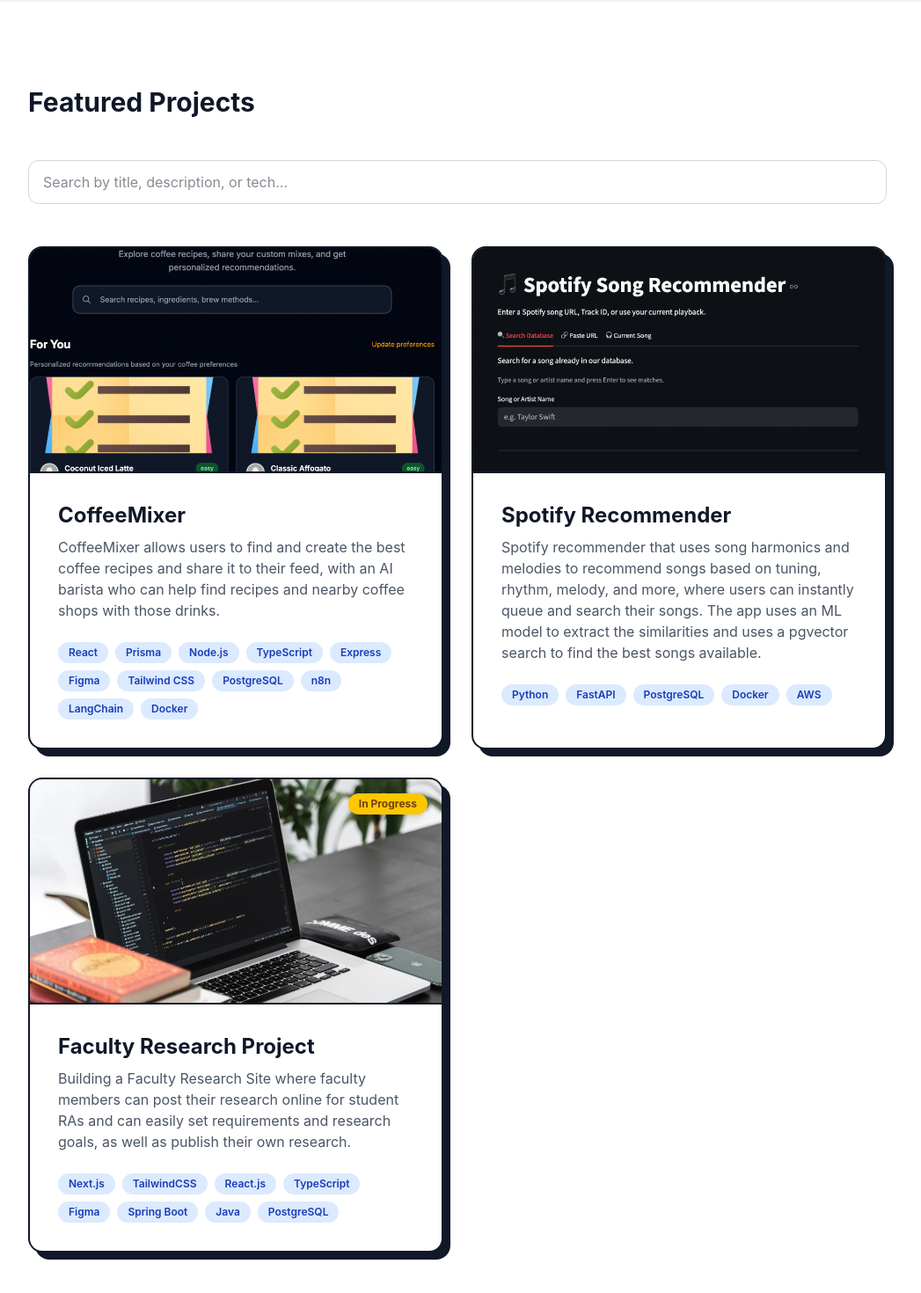
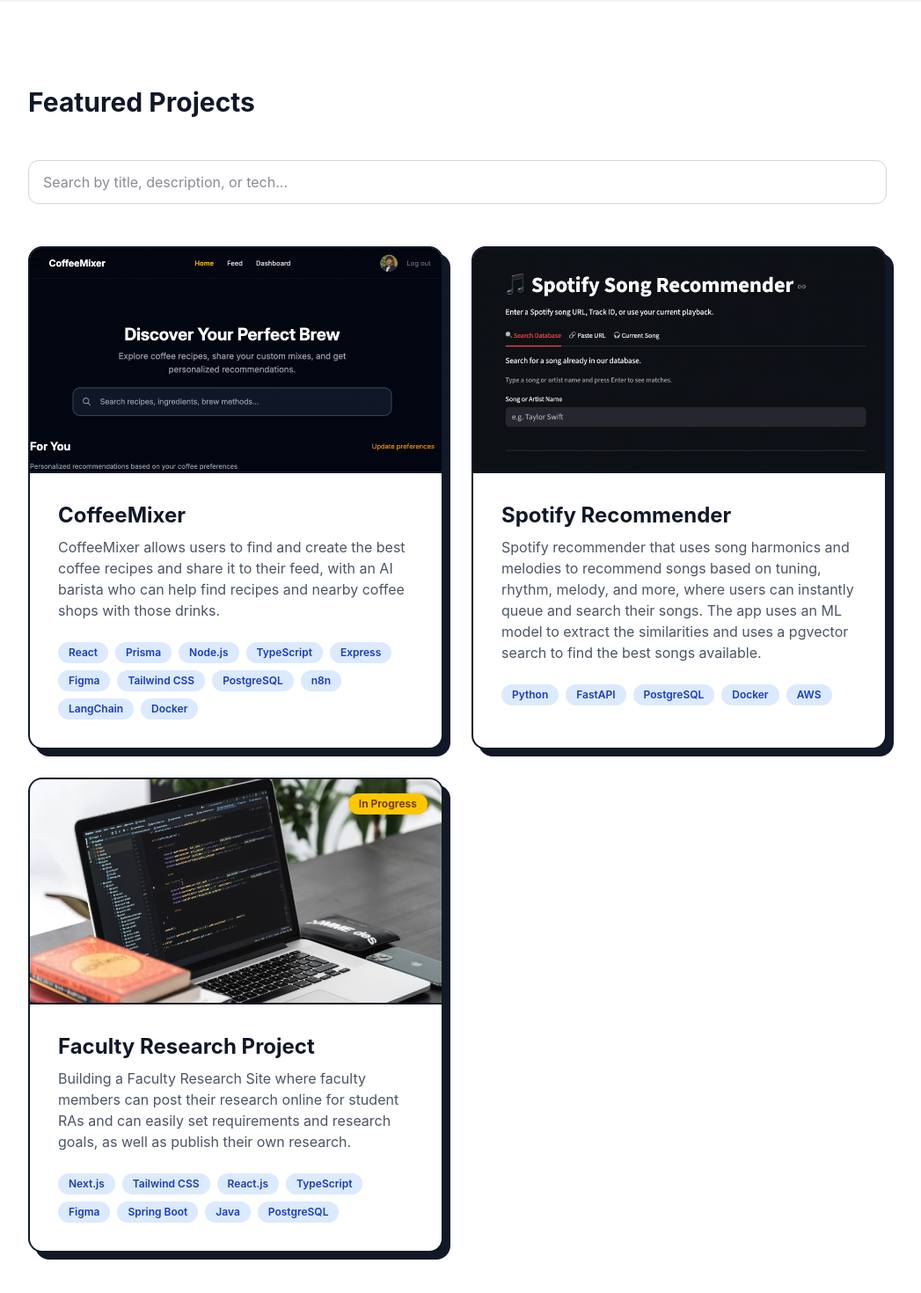
Before and after one commit to Khai189/portfolio, a React (Vite) app: page / in a window 1280 px wide. Shown: the part 3923-5393 px from the top of the page at 88% size, without its empty margins (120-1167 px from the left). Built offline with nearby package versions, Linux system fonts and the light colour scheme.

Commit message:
Changed tailwind config and added in new fallback for placeholders

```diff
--- a/src/App.tsx
+++ b/src/App.tsx
@@ -178,7 +178,7 @@
               .map((item: Project) => (
               <a href={item.link} target="_blank" rel="noopener noreferrer" key={item.title} className="group block bg-white rounded-2xl overflow-hidden border-2 border-gray-900 shadow-[8px_8px_0_0_#111827] hover:shadow-[12px_12px_0_0_#111827] hover:-translate-y-1 hover:-translate-x-1 transition-all duration-300 focus:outline-none focus-visible:ring-2 focus-visible:ring-purple-600 focus-visible:ring-offset-2">
                 <div className="h-64 w-full overflow-hidden border-b-2 border-gray-900 bg-gray-900 relative">
-                  <img src={item.image || "https://placehold.co/800x400?text=Project+Screenshot"} alt={`${item.title} screenshot`} className="w-full h-full object-cover object-center group-hover:scale-105 transition-transform duration-500 transform-gpu" />
+                  <img src={item.image || "https://placehold.co/800x400?text=Project+Screenshot"} alt={`${item.title} screenshot`} className={`w-full h-full object-cover group-hover:scale-105 transition-transform duration-500 transform-gpu ${item.isPlaceholder ? 'object-center' : 'object-left-top'}`} />
                   {item.inProgress && (
                     <div className="absolute top-4 right-4 bg-yellow-400 text-yellow-900 text-xs font-bold px-3 py-1 rounded-full shadow-md">
                       In Progress
--- a/src/data.tsx
+++ b/src/data.tsx
@@ -10,6 +10,7 @@
     image?: string;
     link: string;
     inProgress?: boolean;
+    isPlaceholder?: boolean;
 }
 
 interface Skill {
@@ -50,7 +51,7 @@
     {
         title: "Faculty Research Project",
         description: "Building a Faculty Research Site where faculty members can post their research online for student RAs and can easily set requirements and research goals, as well as publish their own research.",
-        techStack: ["Next.js", "TailwindCSS", "React.js","TypeScript","Figma", "Spring Boot", "Java", "PostgreSQL"],
+        techStack: ["Next.js", "Tailwind CSS", "React.js","TypeScript","Figma", "Spring Boot", "Java", "PostgreSQL"],
         link: "https://github.com/Khai189/facultyResearchWebsite",
         inProgress: true,
     },
@@ -59,6 +60,7 @@
 export const projects: Project[] = rawProjects.map(project => {
     if (!project.image) {
         project.image = placeholders[placeholderIndex % placeholders.length];
+        project.isPlaceholder = true;
         placeholderIndex++;
     }
     return project;
```
